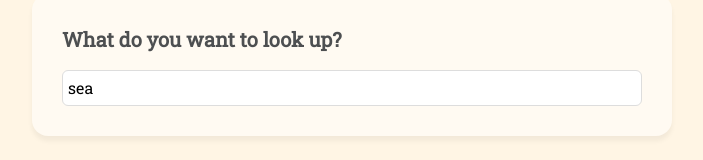
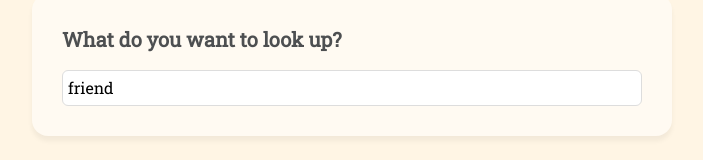
Before and after one commit to SaraDanieli/dictionary, a React (Create React App) app: page / in a window 1280 px wide. Shown: the part 181-341 px from the top of the page, without its empty margins (288-991 px from the left). Built offline with nearby package versions, Linux system fonts and the light colour scheme; no server answers.

Commit message:
last touches

```diff
--- a/src/App.js
+++ b/src/App.js
@@ -18,7 +18,7 @@
           </h1>
         </header>
         <main>
-          <Dictionary defaultKeyword="sea" />
+          <Dictionary defaultKeyword="friend" />
         </main>
       </div>
     </div>
--- a/src/Result.js
+++ b/src/Result.js
@@ -14,10 +14,10 @@
             return (
               <div key={index}>
                 <Phonetic phonetic={phonetic} />
-                <Photos photos={props.photos} />
               </div>
             );
           })}
+          <Photos photos={props.photos} />
         </section>
 
         {props.data.meanings.map(function (meaning, index) {
```
